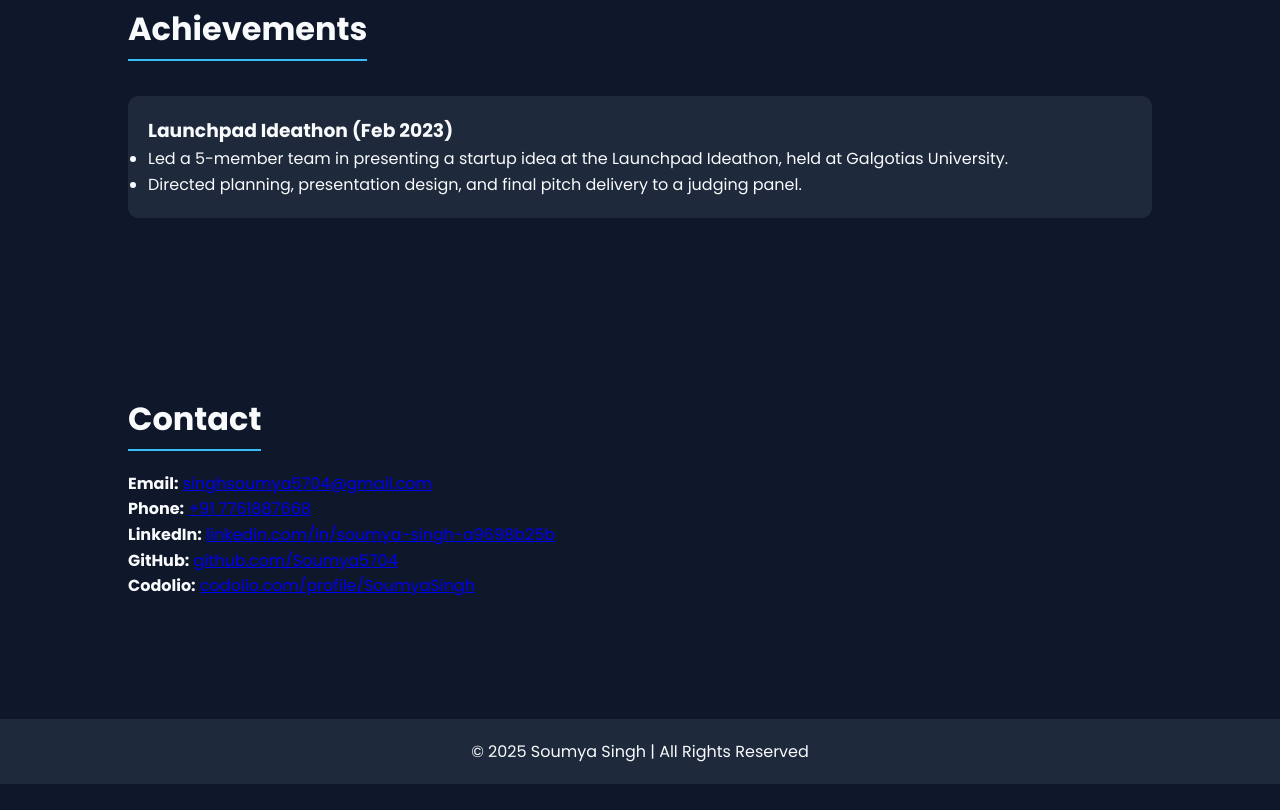
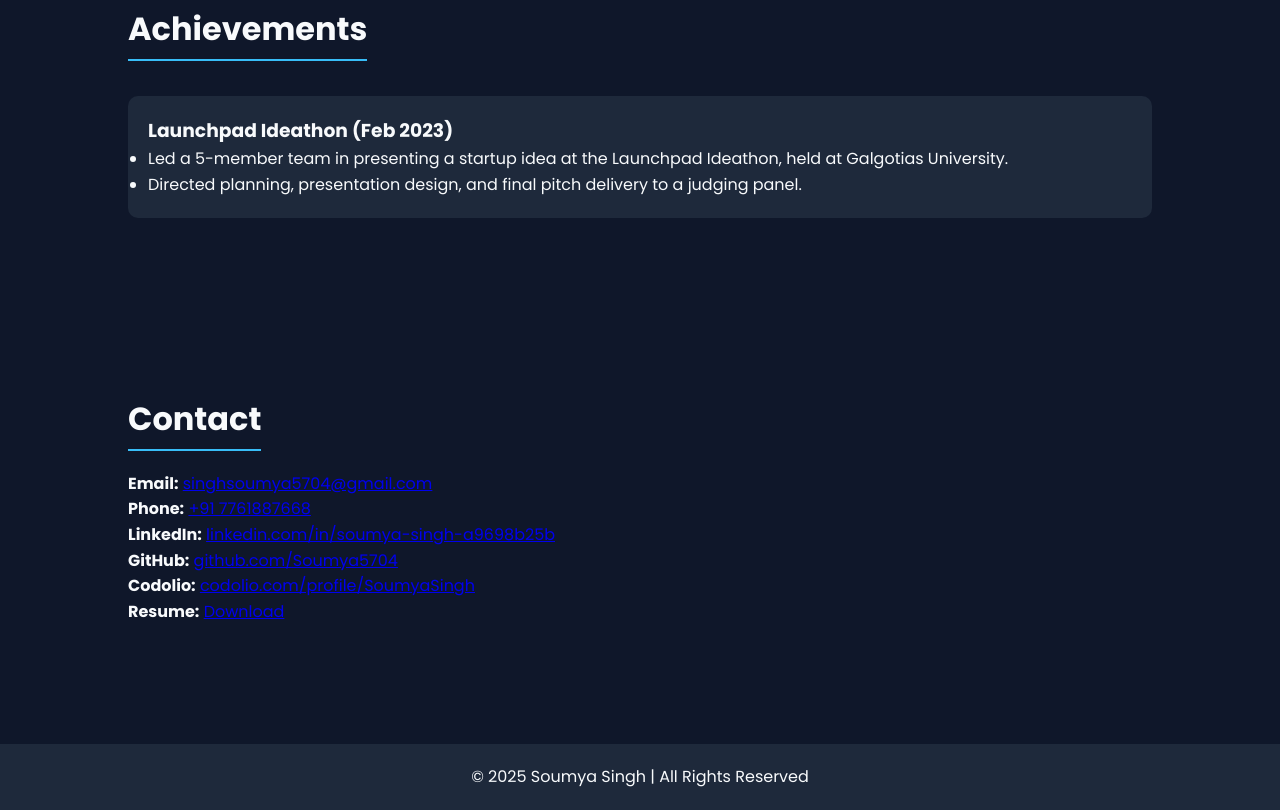
Before and after one commit to Soumya5704/MyPortfolio, a plain HTML site: page index.html in a window 1280 px wide. Shown: the part 2718-3528 px from the top of the page. Before the commit the page ends 3502 px from the top, so only its background shows below. Drawn offline with Linux system fonts and the light colour scheme.

Commit message:
Update index.html

```diff
--- a/index.html
+++ b/index.html
@@ -141,6 +141,7 @@
     <p><strong>LinkedIn:</strong> <a href="https://linkedin.com/in/soumya-singh-a9698b25b" target="_blank">linkedin.com/in/soumya-singh-a9698b25b</a></p>
     <p><strong>GitHub:</strong> <a href="https://github.com/Soumya5704" target="_blank">github.com/Soumya5704</a></p>
     <p><strong>Codolio:</strong> <a href="https://codolio.com/profile/SoumyaSingh" target="_blank">codolio.com/profile/SoumyaSingh</a></p>
+    <p><strong>Resume:</strong> <a href="https://drive.google.com/file/d/1masrSv-QUNTXHWV675NogvX98m8UmWgS/view?usp=drive_link" target="_blank">Download</a></p>
   </section>
 
   <!--Footer -->
```
